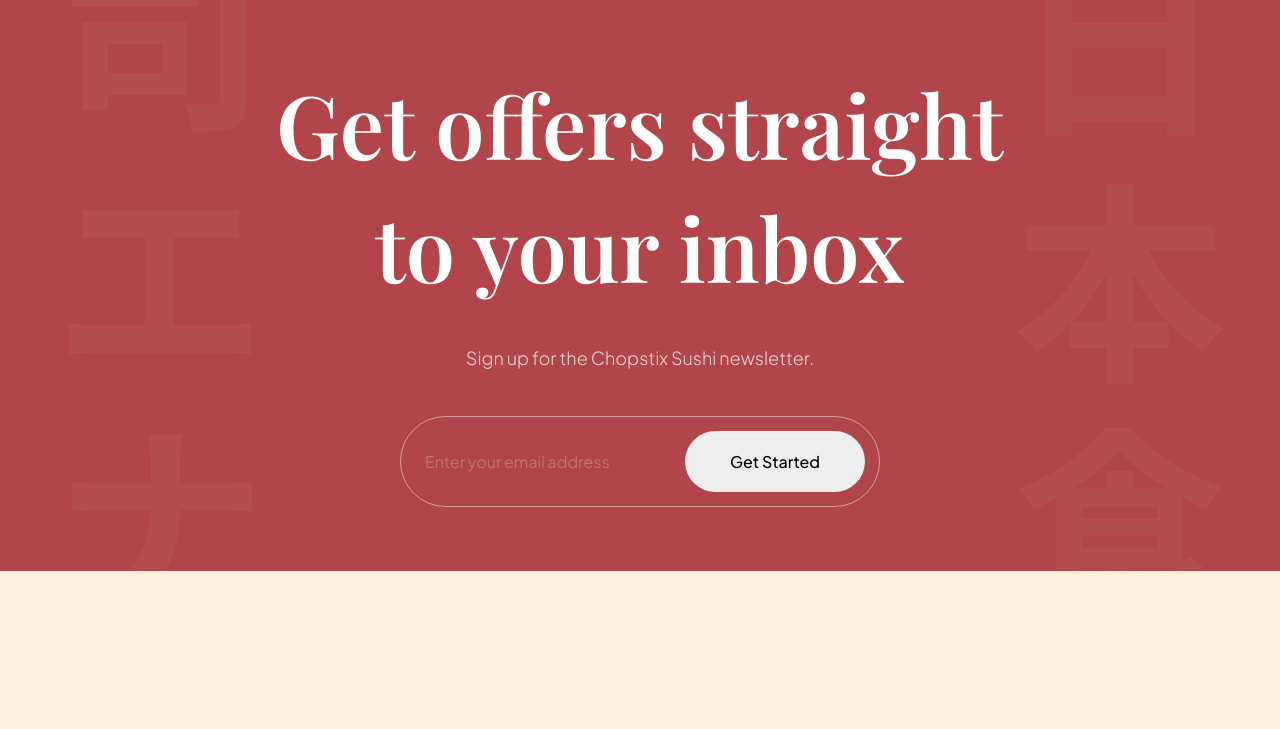
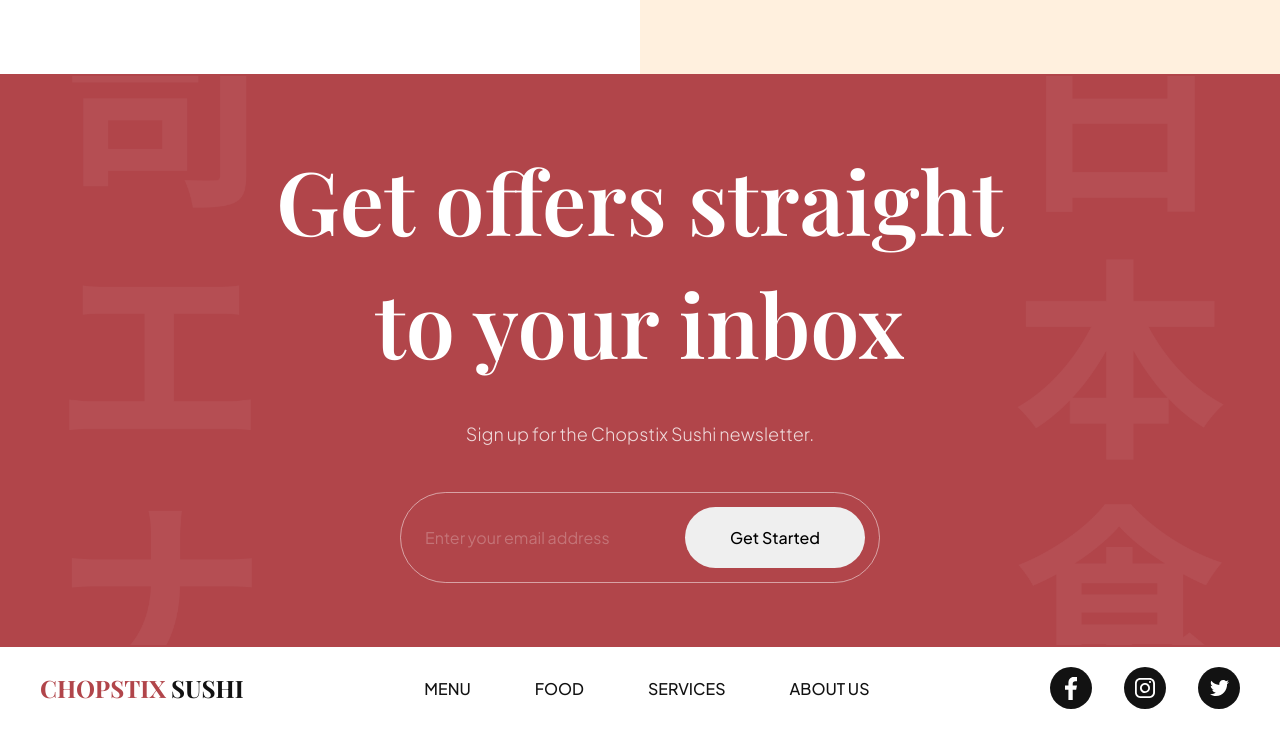
Before and after one commit to dancrha/sushi-restaurant-website, a website built with Vite: page index.html in a window 1280 px wide. Shown: the part 3783-4512 px from the top of the page. Before the commit the page ends 4354 px from the top, so only its background shows below. Built offline with nearby package versions, Linux system fonts and the light colour scheme.

Commit message:
app complete.

```diff
--- a/css/sections/footer.css
+++ b/css/sections/footer.css
@@ -0,0 +1,59 @@
+.footer {
+  width: 100%;
+  padding: 20px 40px;
+  background: var(--color-white);
+
+  flex-wrap: wrap;
+  gap: 20px;
+
+  overflow: hidden;
+}
+
+.footer__logo {
+  font-size: 24px;
+  font-weight: bold;
+  font-family: var(--playfair-display);
+  text-transform: uppercase;
+  color: var(--secondary-color);
+  cursor: pointer;
+}
+
+.footer__logo span {
+  color: var(--primary-color);
+}
+
+.footer ul {
+  list-style: none;
+  display: flex;
+  flex-wrap: wrap;
+  flex-direction: row;
+  gap: 64px;
+}
+
+.footer ul:last-child {
+  gap: 32px;
+}
+
+.footer__nav li {
+  font-size: 16px;
+  font-weight: 500;
+  font-family: var(--plus-jakarta-sans);
+  text-transform: uppercase;
+  color: var(--secondary-color);
+
+  cursor: pointer;
+}
+
+.footer__social li {
+  width: 42px;
+  height: 42px;
+
+  background-color: var(--secondary-color);
+  border-radius: 100%;
+}
+
+footer__social li img {
+  width: 45%;
+  height: 45%;
+  object-fit: contain;
+}
--- a/css/sections/popular.css
+++ b/css/sections/popular.css
@@ -161,7 +161,7 @@
   min-width: 340px;
 }
 
-.popular-foods__card.active-card .popular-foods__card-image {
+.popular-foods__card.active-card .popular-foods__card-img {
   width: 214px;
   height: 160px;
 }
--- a/index.html
+++ b/index.html
@@ -320,6 +320,36 @@
       </div>
     </section>
 
+    <footer class="footer flex-between">
+      <h3 class="footer__logo"> <span>Chopstix</span>
+        Sushi</h3>
+        <ul class="footer__nav">
+          <li>
+            <a href="#menu">Menu</a>
+          </li>
+          <li>
+            <a href="#food">Food</a>
+          </li>
+          <li>
+            <a href="#services">Services</a>
+          </li>
+          <li>
+            <a href="#about-us">About Us</a>
+          </li>
+        </ul>
+        <ul class="footer__social">
+          <li class="flex-center">
+            <img src="assets/facebook.svg" alt="facebook">
+          </li>
+          <li class="flex-center">
+            <img src="assets/instagram.svg" alt="instagram">
+          </li>
+          <li class="flex-center">
+            <img src="assets/twitter.svg" alt="twitter">
+          </li>
+        </ul>
+    </footer>
+
 
 
     <script src="js/script.js" type="module"></script>
```
